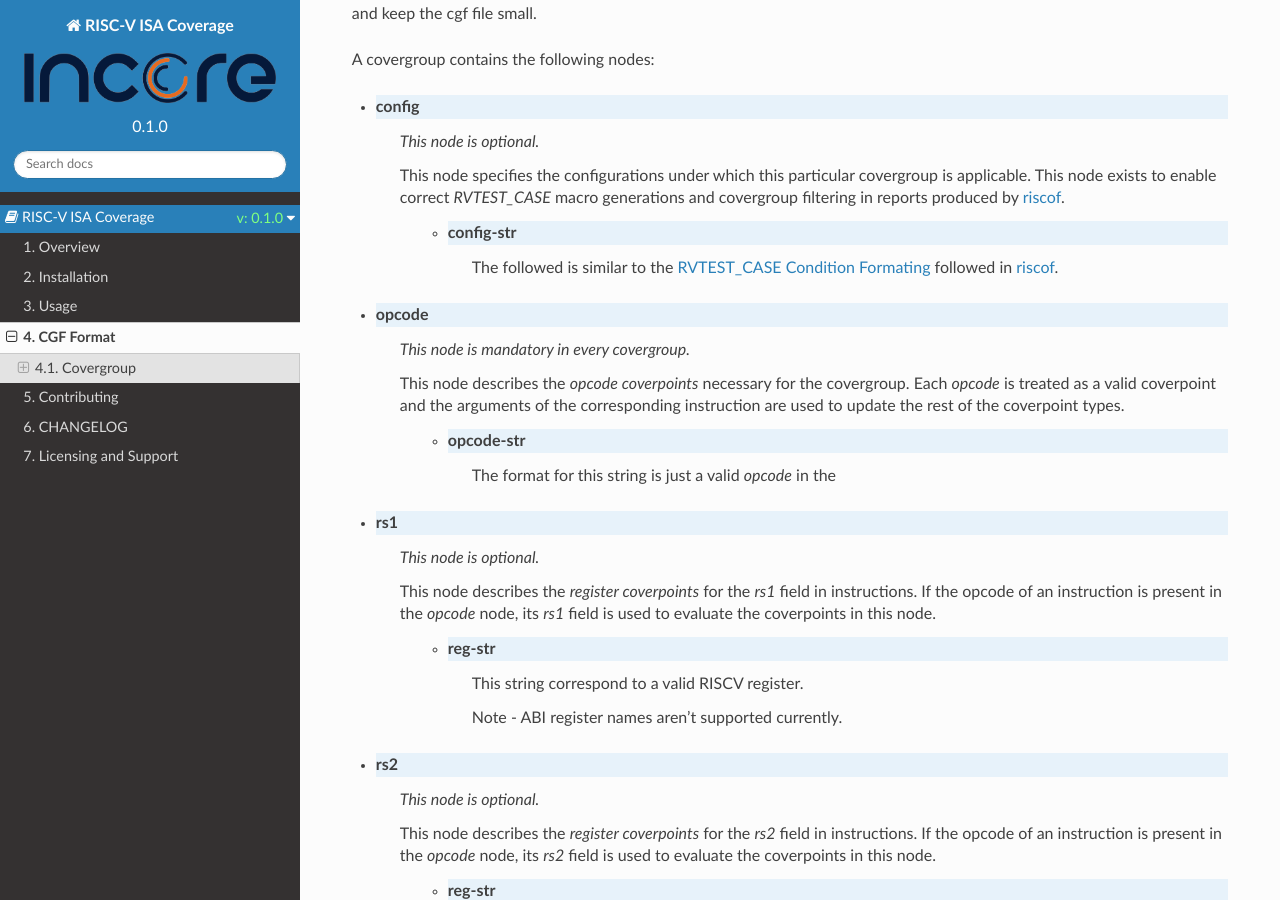
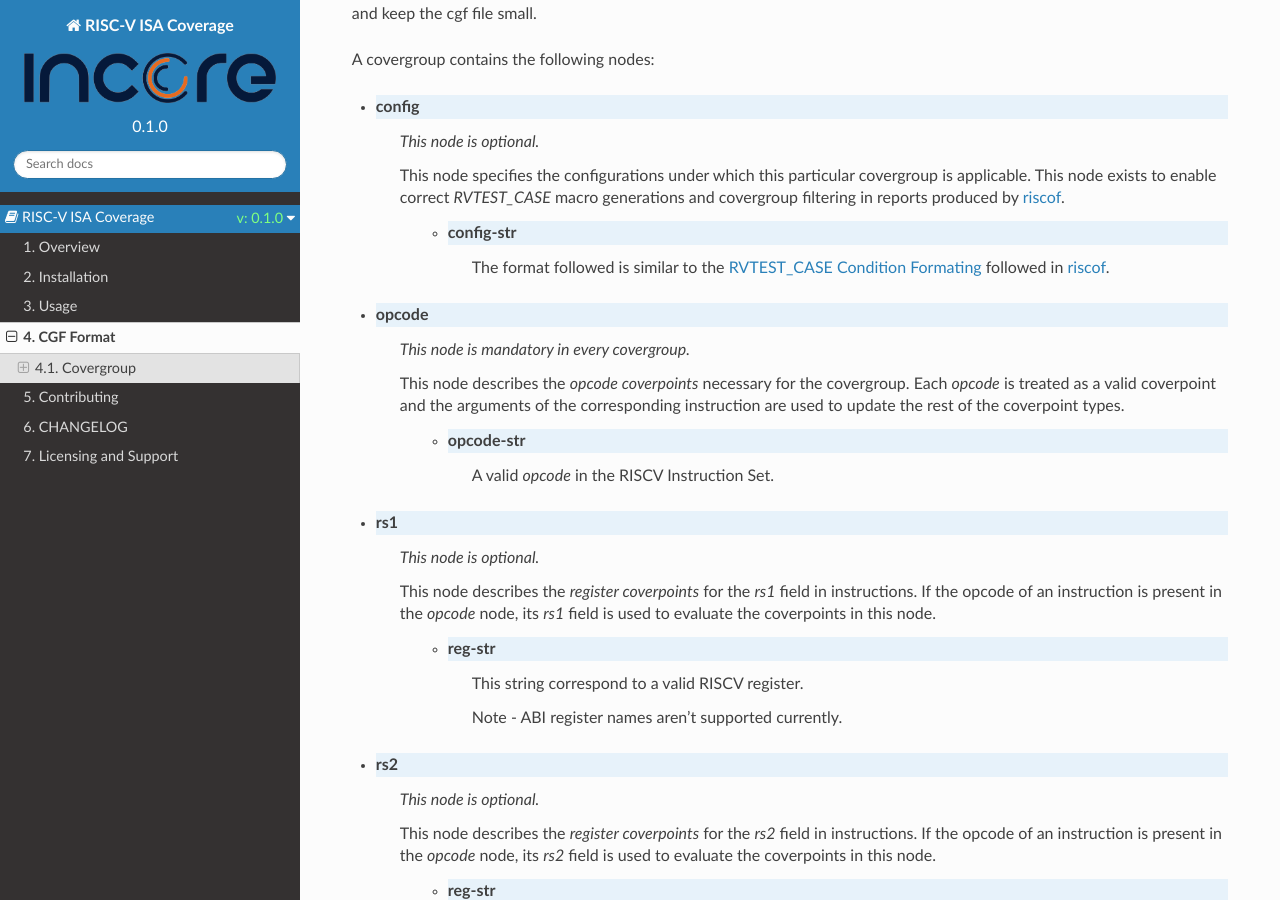
Before and after one commit to riscv-software-src/riscv-isac, a Sphinx documentation site: the page built from docs/source/cgf.rst, in a window 1280 px wide and 900 px high, scrolled down 1217 px. Built offline with Sphinx 7.4.7 and the Read the Docs theme 2.0.0, drawn with Linux system fonts in a browser that asks for light colours.

Commit message:
Minor language changes in docs.

```diff
--- a/docs/source/cgf.rst
+++ b/docs/source/cgf.rst
@@ -77,7 +77,7 @@ A covergroup contains the following nodes:
     This node describes the *opcode coverpoints* necessary for the covergroup. Each *opcode* is treated as a valid coverpoint and the arguments of the corresponding instruction are used to update the rest of the coverpoint types.
 
         * **opcode-str**
-            The format for this string is just a valid *opcode* in the
+            A valid *opcode* in the RISCV Instruction Set.
 
 * **rs1**
     *This node is optional.*
```
Also changed, not shown: other parts of docs/source/cgf.rst (+1 -1 lines).
